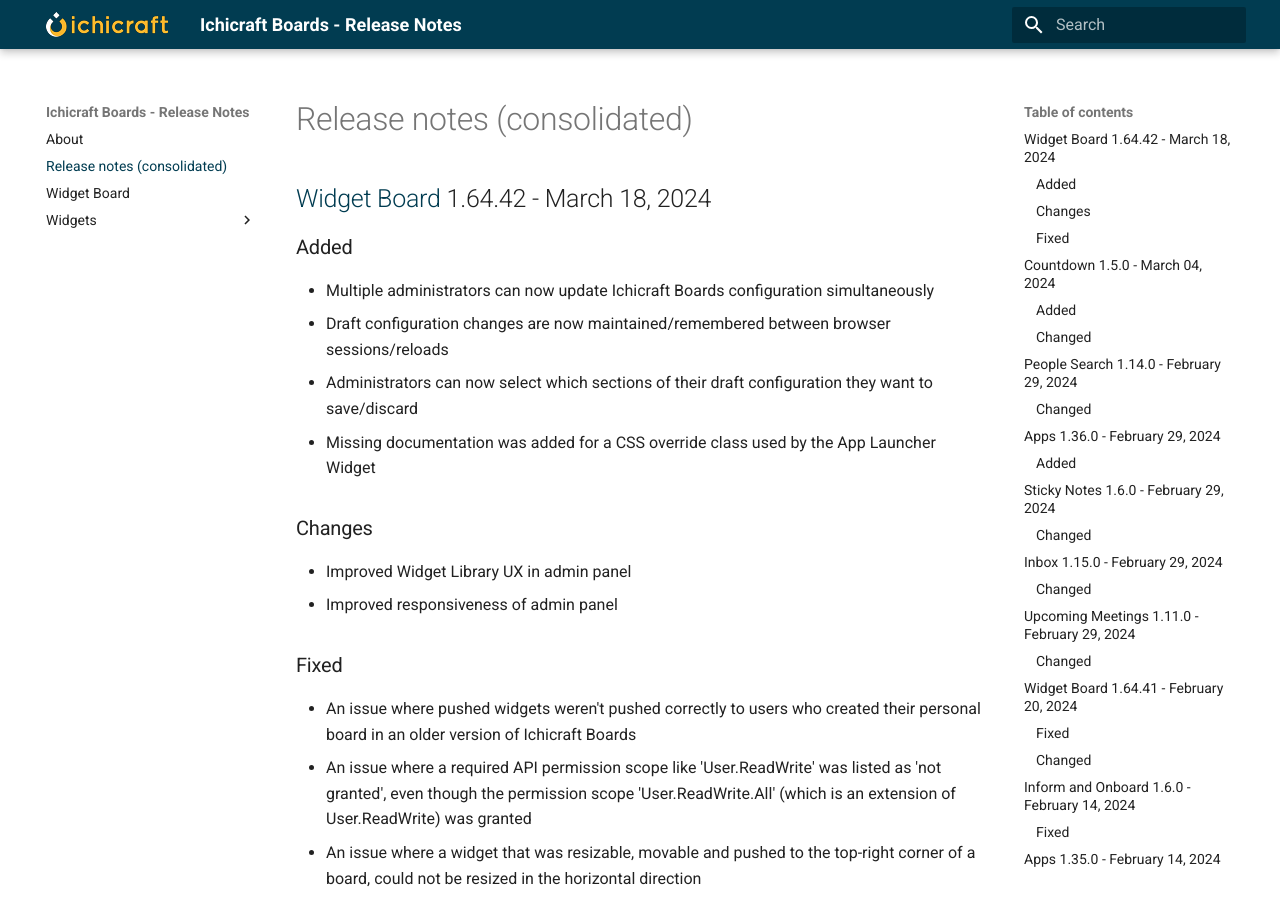
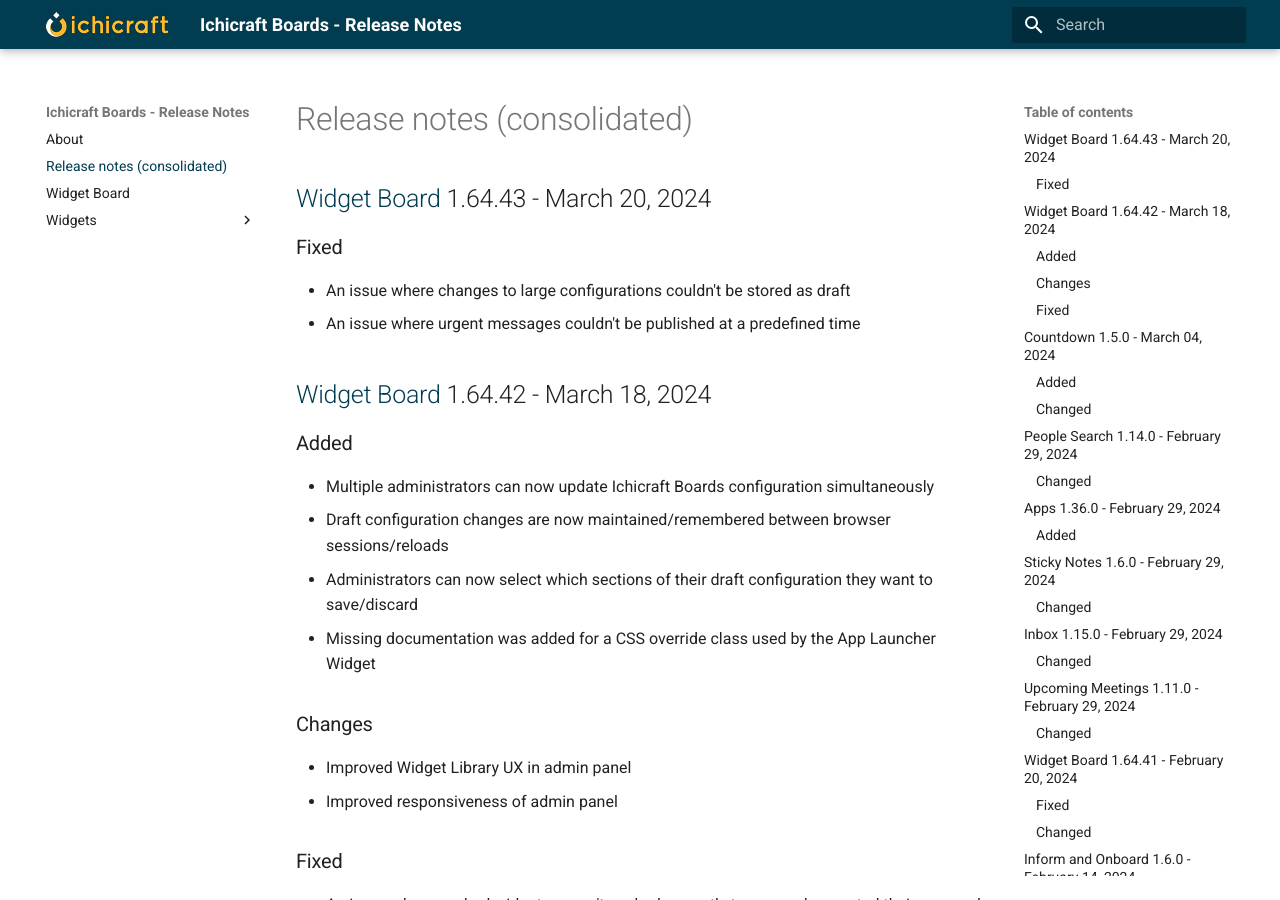
Before and after one commit to ichicraft/widgets-docs, an MkDocs documentation site: the page built from docs/Release-notes-(consolidated).md, in a window 1280 px wide and 900 px high. Built offline with MkDocs 1.6.1 and Material for MkDocs 9.7.7, drawn with Linux system fonts in a browser that asks for light colours.

Commit message:
Release notes updated by BuildService

```diff
--- a/docs/Release-notes-(consolidated).md
+++ b/docs/Release-notes-(consolidated).md
@@ -1,3 +1,9 @@
+## [Widget Board](./Widget Board.md) 1.64.43 - March 20, 2024
+
+### Fixed
+- An issue where changes to large configurations couldn&#x27;t be stored as draft
+- An issue where urgent messages couldn&#x27;t be published at a predefined time
+
 ## [Widget Board](./Widget Board.md) 1.64.42 - March 18, 2024
 
 ### Added
```
Also changed, not shown: docs/Widget Board.md (+6 -0 lines).
